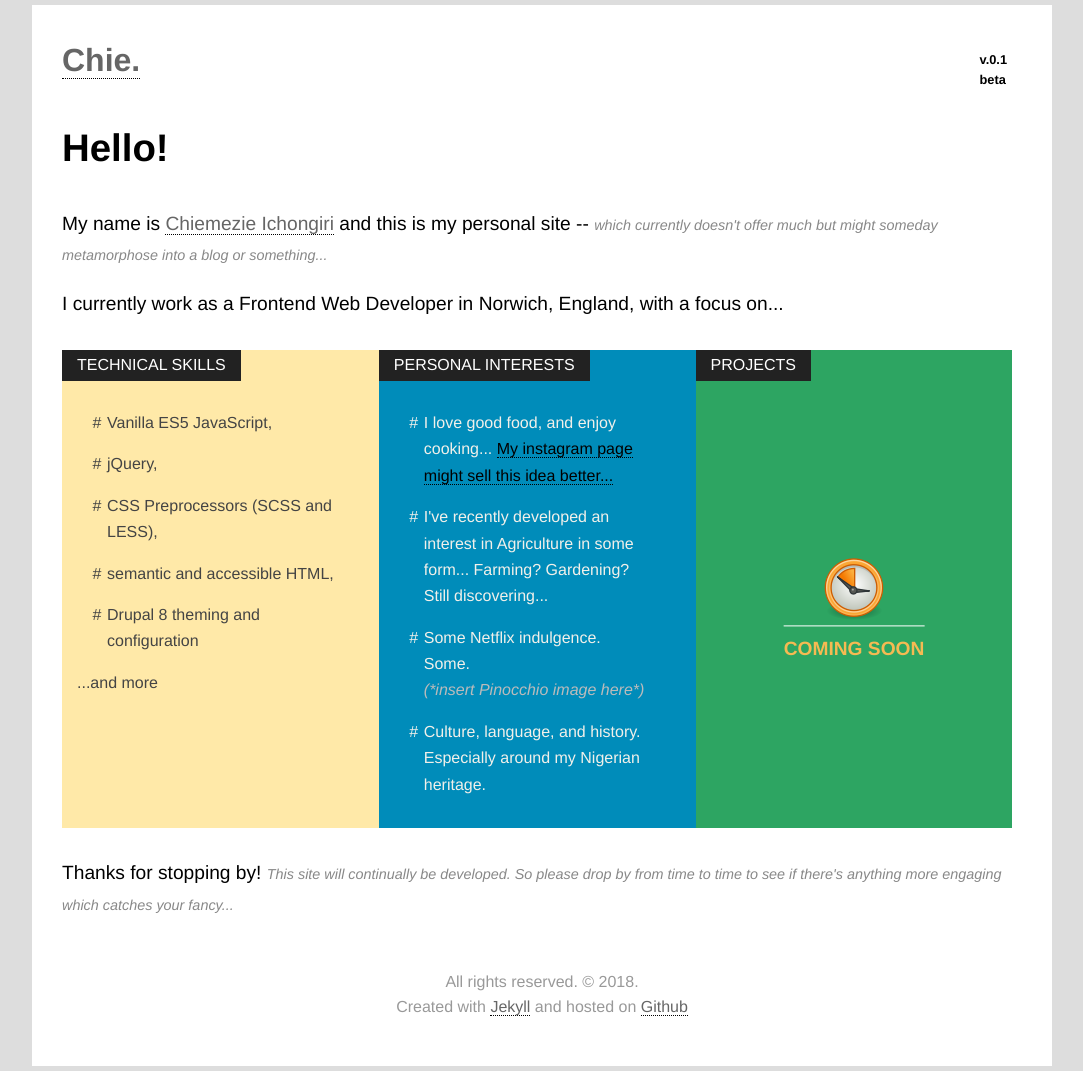
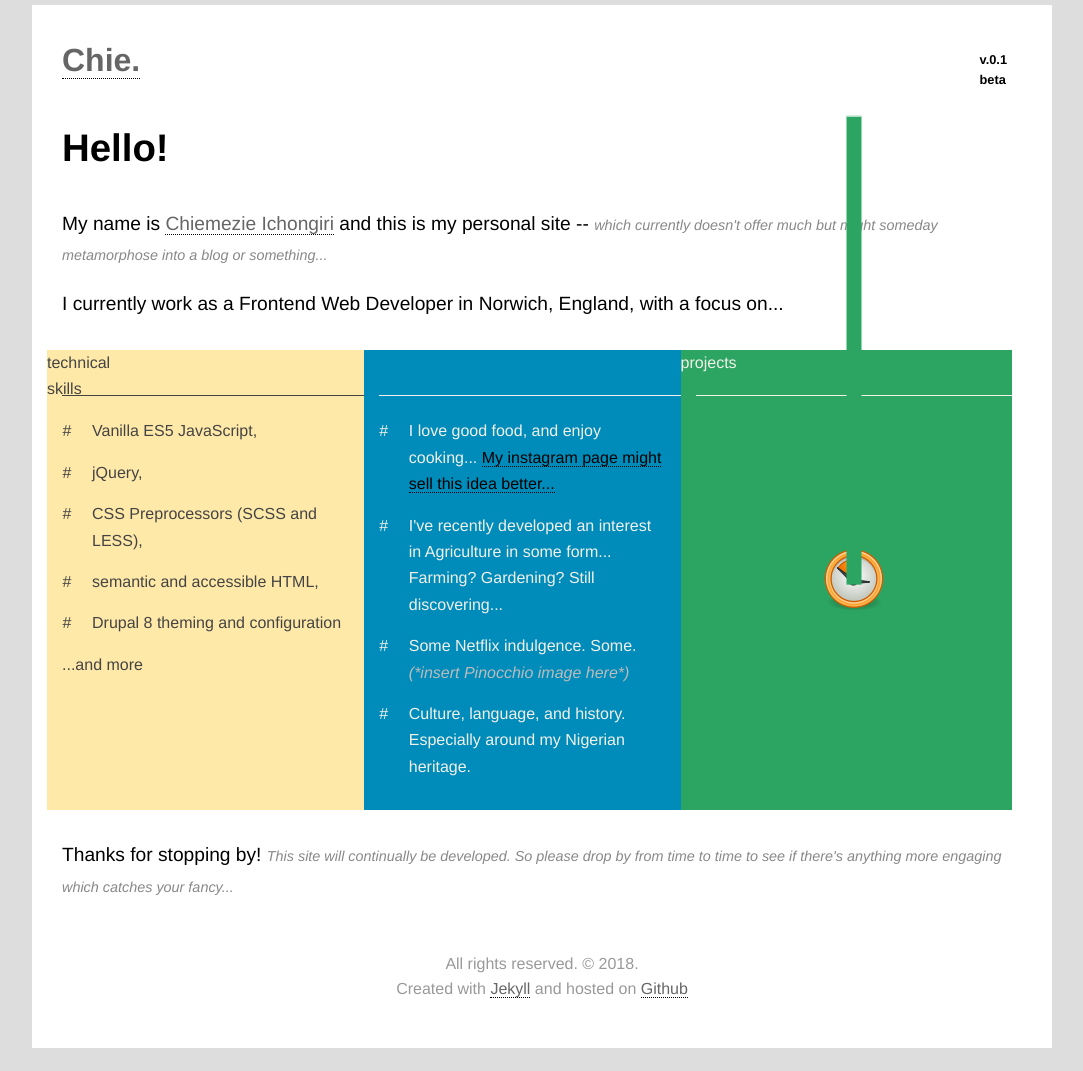
Before and after one commit to chiich/portfolio, a Jekyll site: the page built from index.html, in a window 1280 px wide. Shown: the whole page, without its empty margins (98-1181 px from the left). Built offline with Jekyll 4.4.1, drawn with Linux system fonts in a browser that asks for light colours; some web fonts are replaced.

Commit message:
Mobile styling improv
Coloured sections now span the whole mobile width

```diff
--- a/_sass/_w3.scss
+++ b/_sass/_w3.scss
@@ -12,7 +12,7 @@
   }
 
   .inner {
-      padding: 15px;
+      padding: 15px 0;
   }
 
   .footer-area p {
@@ -58,6 +58,7 @@
   .row {
     display: table; /* Make the container element behave like a table */
     width: 100%; /* Set full-width to expand the whole page */
+    position: relative;
   }
 
   .two-thirds {
@@ -78,29 +79,24 @@
   .two-thirds,
   .one-third {
     margin: 0;
-    padding: 45px 0 0 0;
+    padding: 30px 0 0 0;
     position: relative;
     display: table-cell; /* Make elements inside the container behave like table cells */
     vertical-align: top;
 
     // font-size: 16px;
 
-    &::before {
-        content: 'example';
-        text-transform: uppercase;
-        background-color: #ddd;
-        color: #555;
-        background-color: #222;
-        color: #fff;
-        padding: 2.5px 15px;
+    &::before, &::after {
+        content: '';
         position: absolute;
-        // border: 1px solid #555;
-        top: 0px;
-        left: 0px;
-        // width: 100%;
-        z-index: 99;
+        top: 0;
+        width: 15px;
+        height: 100%;
+        background-color: inherit;
+    }
 
-    }
+    &::before { right: 100%; }
+    &::after { left: 100%; }
 
     a:link,
     a:visited {
@@ -114,7 +110,7 @@
     &.blue {
 
         &::before {
-            content: 'personal interests'
+            /* content: 'personal interests'; */
         }
 
         background-color: #344564;
@@ -149,7 +145,7 @@
         }
 
         &::after {
-            content: 'coming soon';
+            /* content: 'coming soon'; */
             position: absolute;
             bottom: 30%;
             left: 50%;
@@ -208,6 +204,8 @@
 
         padding: 0px;
         margin: 0px;
+        border-top: 1px solid;
+        padding-top: 22.5px;
     }
 
     li {
@@ -221,10 +219,10 @@
             &::before {
                 content: '#';
                 position: absolute;
-                width: 30px;
-                height: 30px;
+                width: 15px;
+                height: 15px;
                 text-align: center;
-                right: calc(100% - 35px);
+                right: calc(100% - 12.5px);
 
                 font-size: 1rem;
                 // color: #888;
```
